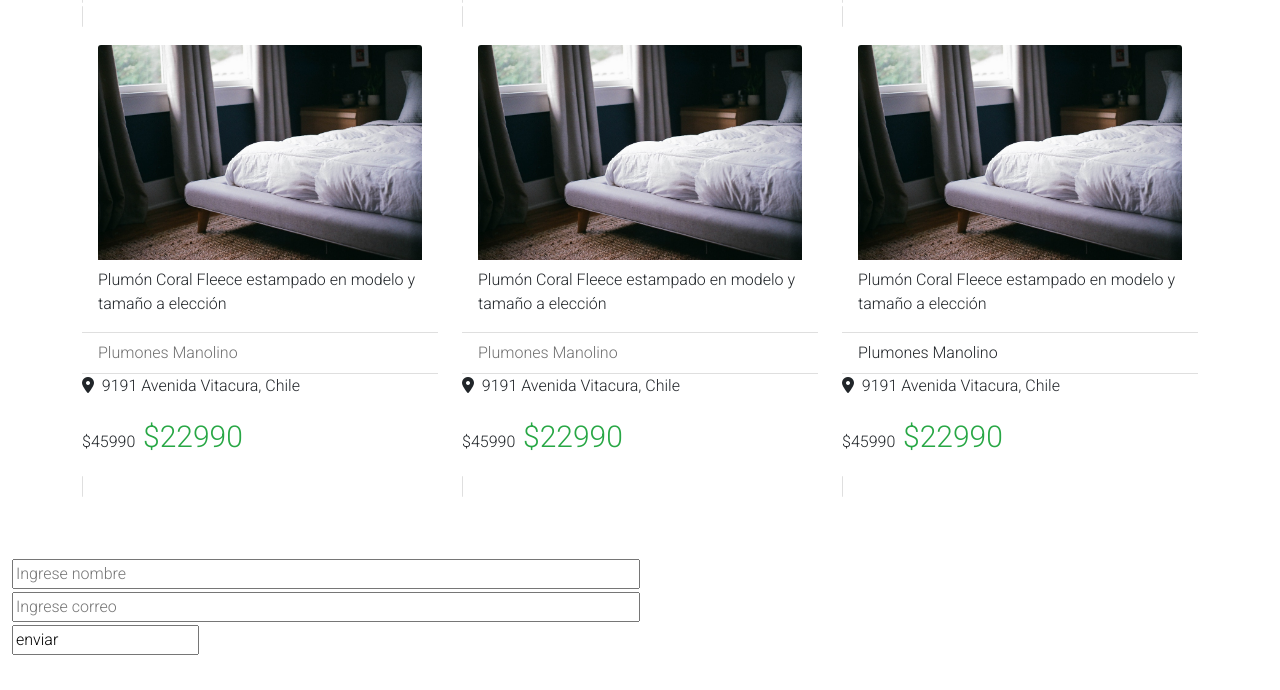
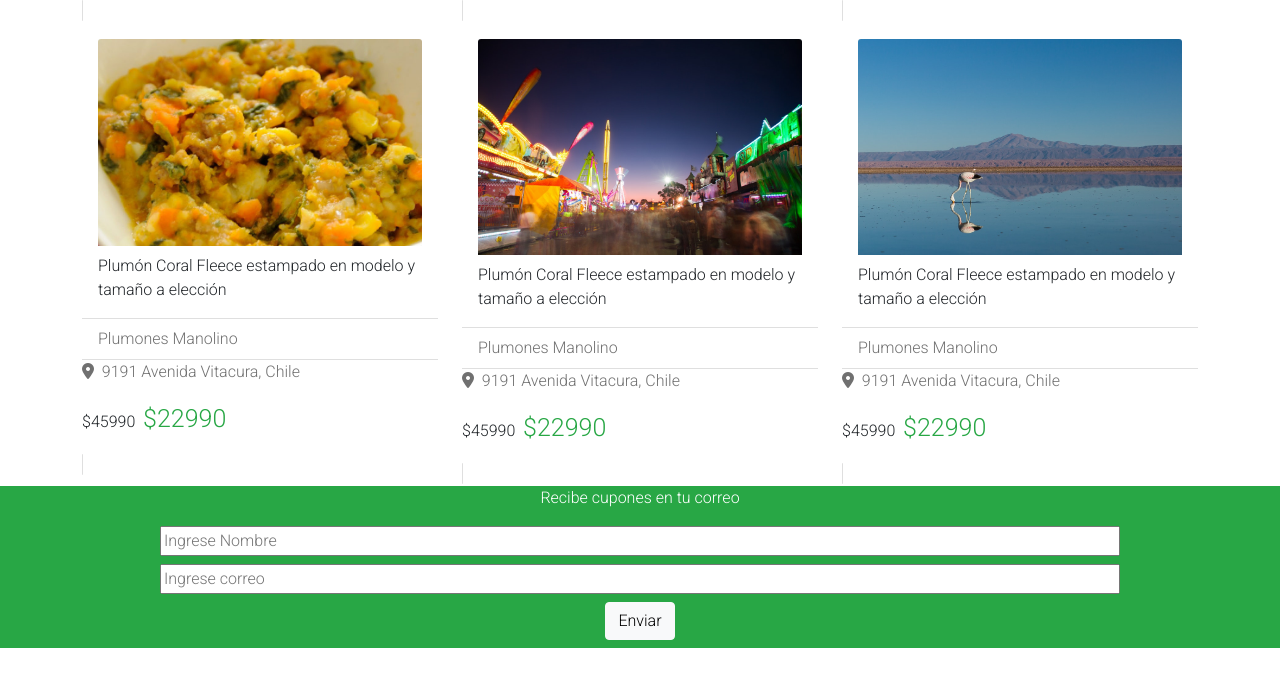
Before and after one commit to njrodriguez841/fUNDAMENTOSwEBg6, a plain HTML site: page BOOSTRAP/desafioCupon/cupon.html in a window 1280 px wide. Shown: the part 545-1235 px from the top of the page. Drawn offline with nearby package versions, Linux system fonts and the light colour scheme.

Commit message:
desafio casi listo

```diff
--- a/BOOSTRAP/desafioCupon/Assets-Cuppon/CSS/Style.css
+++ b/BOOSTRAP/desafioCupon/Assets-Cuppon/CSS/Style.css
@@ -7,18 +7,14 @@ nav {
     text-align: center;
 }
 
-#divresolutor {
-    justify-content: flex-end;
-    width: 50%;
-}
-
 body {
     font-family: 'Roboto', sans-serif;
 }
 
 .p2 {
     color: #28A745;
-    font-size: 30px;
+    font-size: 25px;
+    align-self: flex-end;
 }
 
 .direccion p {
--- a/BOOSTRAP/desafioCupon/cupon.html
+++ b/BOOSTRAP/desafioCupon/cupon.html
@@ -54,27 +54,7 @@
                     </div>
                     <ul class="list-group list-group-flush text-start ">
                         <li class="list-group-item " style="color: #707070; ">Plumones Manolino</li>
-                                    <div >
-                                        <i class="fa-solid fa-location-dot d-inline-block "></i>&nbsp;
-                                        <p class="d-inline-block ">9191 Avenida Vitacura, Chile</p>
-                                    </div>
-                                    <div>
-                                        <p class="d-inline-block ">$45990 </p>&nbsp;
-                                        <p class="p2 d-inline-block "> $22990 </p>
-                                    </div>
-                                </ul>
-                            </div>
-                        </div>
-        <div class=" mx-center col-sm-6 col-md-4 col-12 ">
-            <div class="card d-inline " " style="width: 18rem; ">
-                    <div class="card-body ">
-                        <img src="Assets-Cuppon/img/cupon-1.jpg " class="card-img-top " alt="cuppon1 ">
-                        <h5 class="card-title text-start "></h5>
-                        <p class="card-text text-start ">Plumón Coral Fleece estampado en modelo y tamaño a elección</p>
-                    </div>
-                    <ul class="list-group list-group-flush text-start ">
-                        <li class="list-group-item " style="color: #707070; ">Plumones Manolino</li>
-                        <div class="direccion">
+                        <div class="direccion ">
                             <p><i class="fa-solid fa-location-dot d-inline-block "></i></p>&nbsp;
                             <p class="d-inline-block ">9191 Avenida Vitacura, Chile</p>
                         </div>
@@ -88,14 +68,34 @@
             <div class=" mx-center col-sm-6 col-md-4 col-12 ">
                 <div class="card d-inline " " style="width: 18rem; ">
                     <div class="card-body ">
-                                    <img src="Assets-Cuppon/img/cupon-1.jpg " class="card-img-top " alt="cuppon1 ">
+                        <img src="Assets-Cuppon/img/cupon-2.jpg " class="card-img-top " alt="cuppon1 ">
                         <h5 class="card-title text-start "></h5>
                         <p class="card-text text-start ">Plumón Coral Fleece estampado en modelo y tamaño a elección</p>
                     </div>
                     <ul class="list-group list-group-flush text-start ">
                         <li class="list-group-item " style="color: #707070; ">Plumones Manolino</li>
-                                    <div >
-                                        <i class="fa-solid fa-location-dot d-inline-block "></i>&nbsp;
+                        <div class="direccion ">
+                            <p><i class="fa-solid fa-location-dot d-inline-block "></i></p>&nbsp;
+                            <p class="d-inline-block ">9191 Avenida Vitacura, Chile</p>
+                        </div>
+                        <div class="d-inline-block-right">
+                            <p class="d-inline-block ">$45990 </p>&nbsp;
+                            <p class="p2 d-inline-block"> $22990 </p>
+                        </div>
+                    </ul>
+                </div>
+            </div>
+            <div class=" mx-center col-sm-6 col-md-4 col-12 ">
+                <div class="card d-inline " " style="width: 18rem; ">
+                    <div class="card-body ">
+                        <img src="Assets-Cuppon/img/cupon-3.jpg " class="card-img-top " alt="cuppon1 ">
+                        <h5 class="card-title text-start "></h5>
+                        <p class="card-text text-start ">Plumón Coral Fleece estampado en modelo y tamaño a elección</p>
+                    </div>
+                    <ul class="list-group list-group-flush text-start ">
+                        <li class="list-group-item " style="color: #707070; ">Plumones Manolino</li>
+                        <div class="direccion ">
+                            <p><i class="fa-solid fa-location-dot d-inline-block "></i></p>&nbsp;
                             <p class="d-inline-block ">9191 Avenida Vitacura, Chile</p>
                         </div>
                         <div>
@@ -108,14 +108,14 @@
             <div class=" mx-center col-sm-6 col-md-4 col-12 ">
                 <div class="card d-inline " " style="width: 18rem; ">
                     <div class="card-body ">
-                        <img src="Assets-Cuppon/img/cupon-1.jpg " class="card-img-top " alt="cuppon1 ">
+                        <img src="Assets-Cuppon/img/cupon-4.jpg " class="card-img-top " alt="cuppon1 ">
                         <h5 class="card-title text-start "></h5>
                         <p class="card-text text-start ">Plumón Coral Fleece estampado en modelo y tamaño a elección</p>
                     </div>
                     <ul class="list-group list-group-flush text-start ">
                         <li class="list-group-item " style="color: #707070; ">Plumones Manolino</li>
-                        <div>
-                            <i class="fa-solid fa-location-dot d-inline-block "></i>&nbsp;
+                        <div class="direccion ">
+                            <p><i class="fa-solid fa-location-dot d-inline-block "></i></p>&nbsp;
                             <p class="d-inline-block ">9191 Avenida Vitacura, Chile</p>
                         </div>
                         <div>
@@ -128,14 +128,14 @@
             <div class=" mx-center col-sm-6 col-md-4 col-12 ">
                 <div class="card d-inline " " style="width: 18rem; ">
                     <div class="card-body ">
-                                    <img src="Assets-Cuppon/img/cupon-1.jpg " class="card-img-top " alt="cuppon1 ">
+                        <img src="Assets-Cuppon/img/cupon-5.jpg " class="card-img-top " alt="cuppon1 ">
                         <h5 class="card-title text-start "></h5>
                         <p class="card-text text-start ">Plumón Coral Fleece estampado en modelo y tamaño a elección</p>
                     </div>
                     <ul class="list-group list-group-flush text-start ">
                         <li class="list-group-item " style="color: #707070; ">Plumones Manolino</li>
-                                    <div >
-                                        <i class="fa-solid fa-location-dot d-inline-block "></i>&nbsp;
+                        <div class="direccion ">
+                            <p><i class="fa-solid fa-location-dot d-inline-block "></i></p>&nbsp;
                             <p class="d-inline-block ">9191 Avenida Vitacura, Chile</p>
                         </div>
                         <div>
@@ -146,16 +146,16 @@
                 </div>
             </div>
             <div class=" mx-center col-sm-6 col-md-4 col-12 ">
-                            <div class="card d-inline " style="width: 18rem; ">
+                <div class="card d-inline " " style="width: 18rem; ">
                     <div class="card-body ">
-                        <img src="Assets-Cuppon/img/cupon-1.jpg " class="card-img-top " alt="cuppon1 ">
+                        <img src="Assets-Cuppon/img/cupon-6.jpg " class="card-img-top " alt="cuppon1 ">
                         <h5 class="card-title text-start "></h5>
                         <p class="card-text text-start ">Plumón Coral Fleece estampado en modelo y tamaño a elección</p>
                     </div>
                     <ul class="list-group list-group-flush text-start ">
-                        <li class="list-group-item ">Plumones Manolino</li>
-                        <div id="direccion ">
-                            <i class="fa-solid fa-location-dot d-inline-block "></i>&nbsp;
+                        <li class="list-group-item " style="color: #707070; ">Plumones Manolino</li>
+                        <div class="direccion ">
+                            <p><i class="fa-solid fa-location-dot d-inline-block "></i></p>&nbsp;
                             <p class="d-inline-block ">9191 Avenida Vitacura, Chile</p>
                         </div>
                         <div>
@@ -166,17 +166,19 @@
                 </div>
             </div>
     </section>
-    <div class="container-fluid text-white py-2 " id="containerS ">
-        <!--con"d-none d-sm-block " deja de mostrar la barra luego de cierto tamaño-->
-        <p class="fs-4 "><b>Recibe cupones en tu correo</b></p>
-        <form method="post ">
-            <input type="text " id="nombre " name="nombre " placeholder="Ingrese nombre " style="margin-bottom: 3px; " class="w-50 ">
-            <br>
-            <input type="email " id="correo " name="correo " placeholder="Ingrese correo " style="margin-bottom: 3px; " class="w-50 ">
-            <br>
-            <input type="submit " value="enviar ">
-            <br>
+    <div class=" text-white align-self-center text-center my-6" id="containerS">
+        <p>Recibe cupones en tu correo</p>
+
+        <form id="containerS">
+            <div class="mb-2 my-auto">
+                <input type="texto" class="mx-center w-75" id="nombre" placeholder="Ingrese Nombre">
+            </div>
+            <div class="mb-2 my-auto">
+                <input type="texto" class="mx-center w-75" id="correo" placeholder="Ingrese correo">
+            </div>
+            <button type="enviar" class="btn btn-light mb-2">Enviar</button>
         </form>
+    </div>
     </div>
     </div>
     <footer class="footer ">
```
Lines whose indentation alone changed are shown as unchanged.
